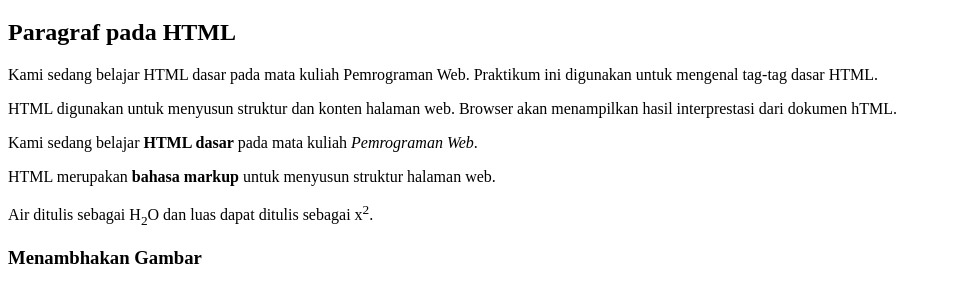
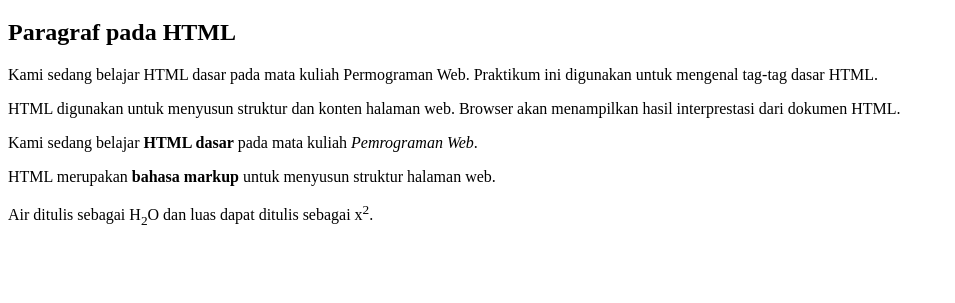
Before and after one commit to abirizqi008-cloud/Lab1Web, a plain HTML site: page index.html in a window 1280 px wide. Shown: the part 61-364 px from the top of the page, without its empty margins (0-955 px from the left). Drawn offline with Linux system fonts and the light colour scheme.

```diff
--- a/index.html
+++ b/index.html
@@ -2,7 +2,6 @@
 <html lang="en">
 <head>
     <meta charset="UTF-8">
-    <mata http-equiv="X-UA-Compatible" contect="IE=edge"
     <meta name="viewport" content="width=device-width, initial-scale=1.0">
     <title>Praktikum HTML Dasar</title>
 </head>
@@ -11,18 +10,18 @@
     <h1>Belajar Dasar HTML</h1>
 
     <!-- subjudul -->
-     <h2>Paragraf pada HTML</h2>
+    <h2>Paragraf pada HTML</h2>
 
-     <!-- Ini adalah paragraf pertama -->
+    <!--- Ini adalah Paragraf Pertama -->
     <p>
-    Kami sedang belajar HTML dasar pada mata kuliah Pemrograman Web.
+    Kami sedang belajar HTML dasar pada mata kuliah Permograman Web.
     Praktikum ini digunakan untuk mengenal tag-tag dasar HTML.
     </p>
 
-    <!-- Ini adalah Paragraf kedua -->
+    <!-- Ini adalah paragraf kedua -->
     <p>
     HTML digunakan untuk menyusun struktur dan konten halaman web.
-    Browser akan menampilkan hasil interprestasi dari dokumen hTML.
+    Browser akan menampilkan hasil interprestasi dari dokumen HTML.
     </p>
 
     <!-- Ini adalah paragraf ketiga -->
@@ -35,13 +34,9 @@
     HTML merupakan <strong>bahasa markup</strong> untuk menyusun struktur halaman web.
     </p>
 
-    <!-- Ini adalah pargraf yang kelima -->
+    <!-- Ini adalah paragraf kelima -->
     <p>
     Air ditulis sebagai H<sub>2</sub>O dan luas dapat ditulis sebagai x<sup>2</sup>.
     </p>
-
-    <h3>Menambhakan Gambar</h3>
-
-
 </body>
 </html>
```
Also changed, not shown: images/profil.jpg (added).
